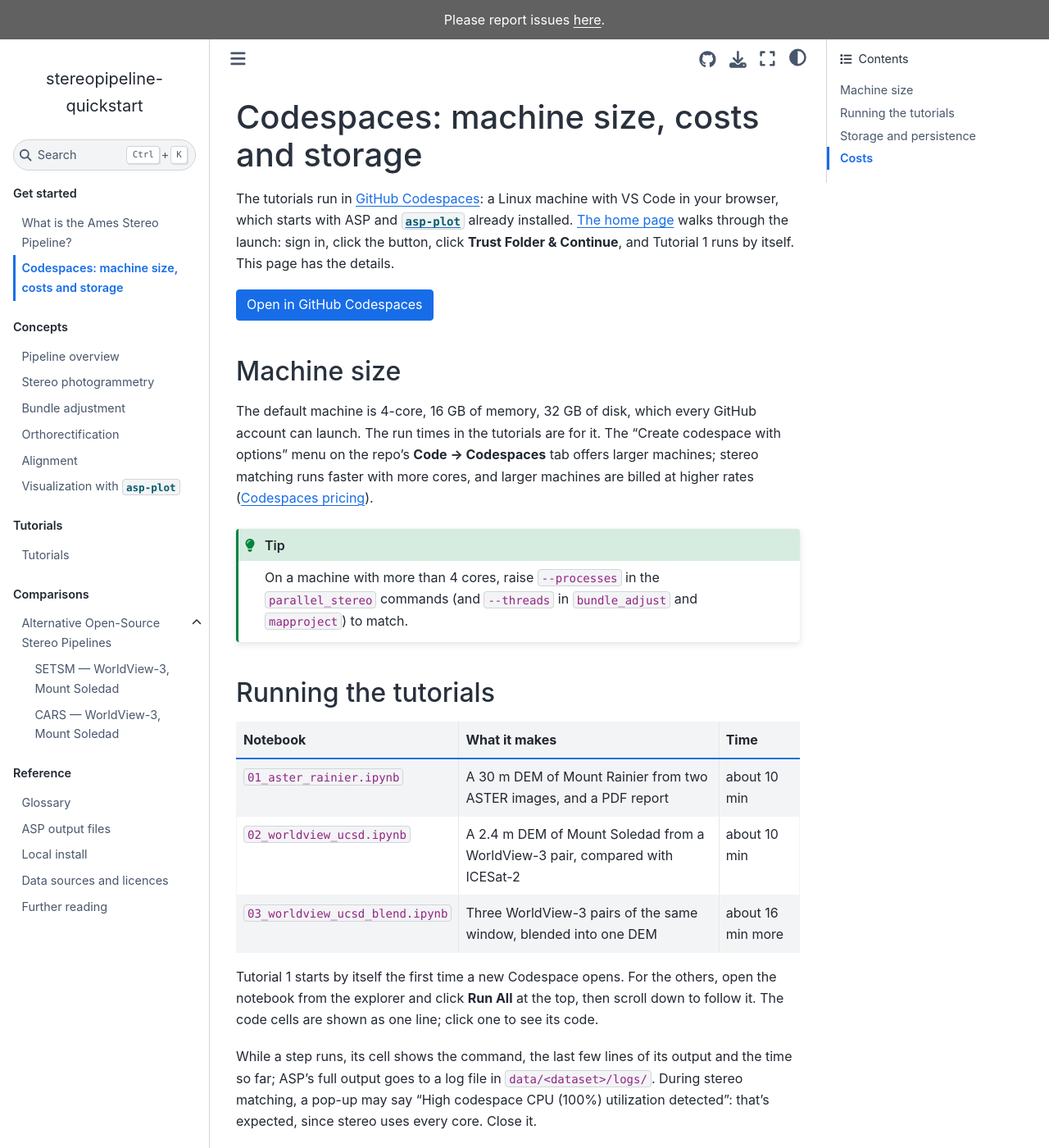
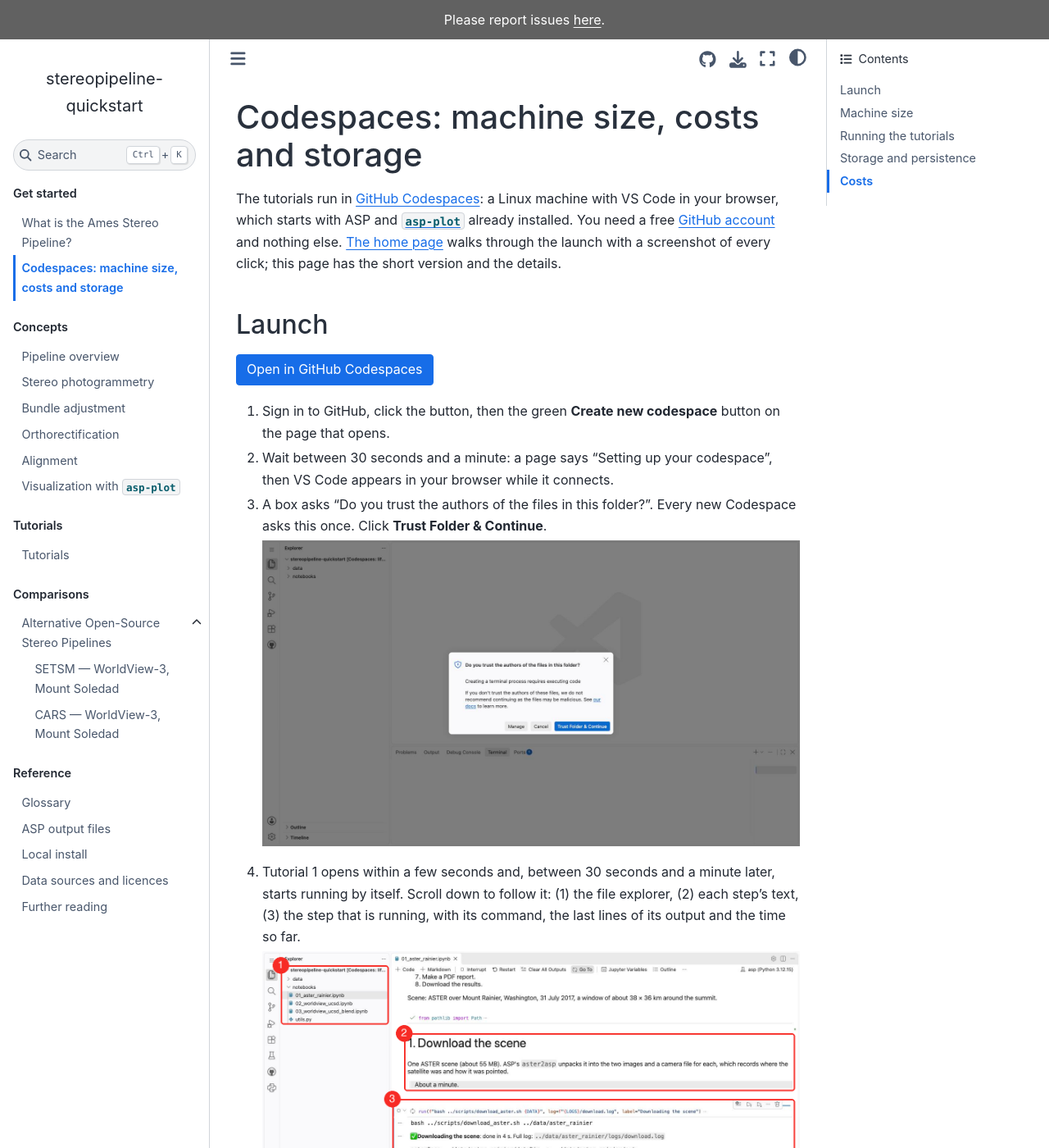
Before and after one commit to uw-cryo/stereopipeline-quickstart, a Sphinx documentation site: the page built from docs/start/codespaces.md, in a window 1280 px wide and 1400 px high. Shown: the whole window at 82% size. Built offline with Sphinx 7.4.7 and the Sphinx Book theme 1.1.4, drawn with Linux system fonts in a browser that asks for light colours; pages that are not in the unit, such as notebooks, are missing from menus; some of the changed text lies outside the part shown.

Commit message:
Give the Codespaces page the launch steps too
The short version of the home page's steps, with the account line, the
two waits, and the trust and Tutorial 1 screenshots; the details below
are unchanged.

Claude-Session: https://claude.ai/code/session_011KC3JwzmbqUXJMF6UJmWQX

````diff
--- a/docs/start/codespaces.md
+++ b/docs/start/codespaces.md
@@ -1,15 +1,29 @@
 # Codespaces: machine size, costs and storage
 
-The tutorials run in [GitHub Codespaces](https://docs.github.com/en/codespaces): a Linux machine with VS Code in your browser, which starts with ASP and [`asp-plot`](https://asp-plot.readthedocs.io/en/latest/) already installed. [The home page](../index.md) walks through the launch: sign in, click the button, click **Trust Folder & Continue**, and Tutorial 1 runs by itself. This page has the details.
+The tutorials run in [GitHub Codespaces](https://docs.github.com/en/codespaces): a Linux machine with VS Code in your browser, which starts with ASP and [`asp-plot`](https://asp-plot.readthedocs.io/en/latest/) already installed. You need a free [GitHub account](https://github.com/signup) and nothing else. [The home page](../index.md) walks through the launch with a screenshot of every click; this page has the short version and the details.
+
+## Launch
 
 ```{button-link} https://codespaces.new/uw-cryo/stereopipeline-quickstart?quickstart=1
 :color: primary
 Open in GitHub Codespaces
 ```
 
+1. Sign in to GitHub, click the button, then the green **Create new codespace** button on the page that opens.
+2. Wait between 30 seconds and a minute: a page says "Setting up your codespace", then VS Code appears in your browser while it connects.
+3. A box asks "Do you trust the authors of the files in this folder?". Every new Codespace asks this once. Click **Trust Folder & Continue**.
+
+   ![The trust dialog, with the "Trust Folder & Continue" button](figures/launch-trust.png)
+
+4. Tutorial 1 opens within a few seconds and, between 30 seconds and a minute later, starts running by itself. Scroll down to follow it: (1) the file explorer, (2) each step's text, (3) the step that is running, with its command, the last lines of its output and the time so far.
+
+   ![Tutorial 1 just after it opens, with the parts of the window labelled](figures/launch-running.png)
+
+The whole of Tutorial 1 takes about 10 minutes, sometimes 15. The repo's **Code → Codespaces** tab also creates a Codespace; the "Create codespace with options" entry there lets you pick a larger machine.
+
 ## Machine size
 
-The default machine is 4-core, 16 GB of memory, 32 GB of disk, which every GitHub account can launch. The run times in the tutorials are for it. The "Create codespace with options" menu on the repo's **Code → Codespaces** tab offers larger machines; stereo matching runs faster with more cores, and larger machines are billed at higher rates ([Codespaces pricing](https://docs.github.com/en/billing/managing-billing-for-github-codespaces/about-billing-for-github-codespaces)).
+The default machine is 4-core, 16 GB of memory, 32 GB of disk, which every GitHub account can launch. The run times in the tutorials are for it. Larger machines run stereo matching faster, since it uses every core, and are billed at higher rates ([Codespaces pricing](https://docs.github.com/en/billing/managing-billing-for-github-codespaces/about-billing-for-github-codespaces)).
 
 ```{tip}
 On a machine with more than 4 cores, raise `--processes` in the `parallel_stereo` commands (and `--threads` in `bundle_adjust` and `mapproject`) to match.
````
